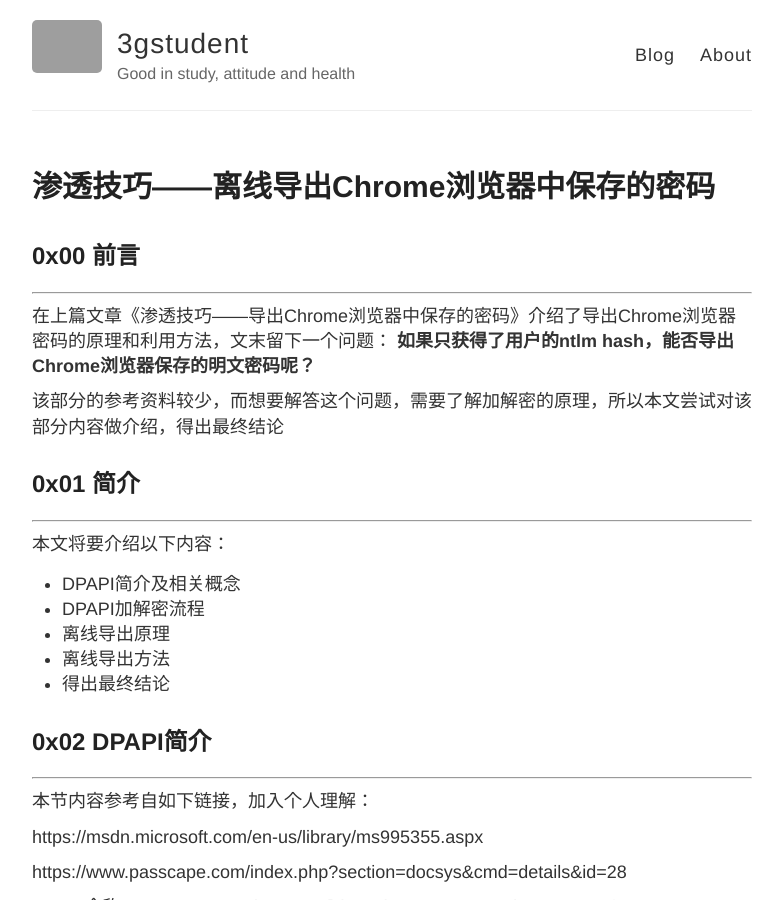
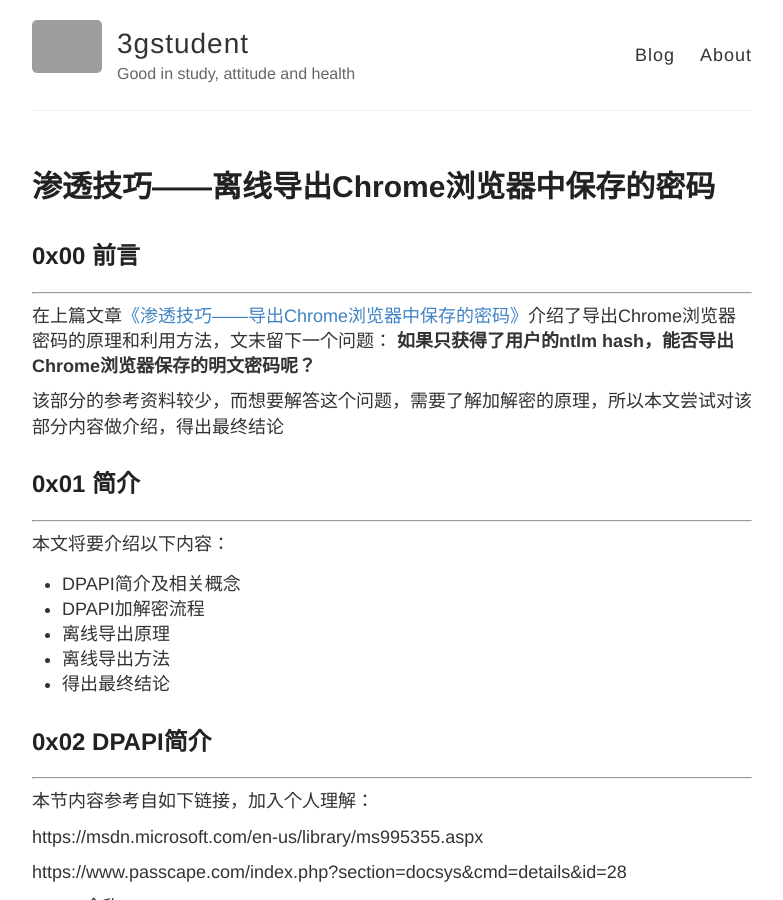
Before and after one commit to 3gstudent/backup-3gstudent.github.io, a Jekyll site: the page built from _posts/2018-1-26-渗透技巧——离线导出Chrome浏览器中保存的密码.md, in a window 1280 px wide and 900 px high. Shown: the whole window, without its empty margins (248-1031 px from the left). Built offline with Jekyll 4.4.1, drawn with Linux system fonts in a browser that asks for light colours; part of the change alters nothing that is shown; grey boxes are pictures that could not be loaded.

```diff
--- a/_posts/2018-1-26-渗透技巧——离线导出Chrome浏览器中保存的密码.md
+++ b/_posts/2018-1-26-渗透技巧——离线导出Chrome浏览器中保存的密码.md
@@ -6,7 +6,7 @@ title: 渗透技巧——离线导出Chrome浏览器中保存的密码
 ## 0x00 前言
 ---
 
-在上篇文章《渗透技巧——导出Chrome浏览器中保存的密码》介绍了导出Chrome浏览器密码的原理和利用方法，文末留下一个问题： **如果只获得了用户的ntlm hash，能否导出Chrome浏览器保存的明文密码呢？**
+在上篇文章[《渗透技巧——导出Chrome浏览器中保存的密码》](https://3gstudent.github.io/3gstudent.github.io/%E6%B8%97%E9%80%8F%E6%8A%80%E5%B7%A7-%E5%AF%BC%E5%87%BAChrome%E6%B5%8F%E8%A7%88%E5%99%A8%E4%B8%AD%E4%BF%9D%E5%AD%98%E7%9A%84%E5%AF%86%E7%A0%81/)介绍了导出Chrome浏览器密码的原理和利用方法，文末留下一个问题： **如果只获得了用户的ntlm hash，能否导出Chrome浏览器保存的明文密码呢？**
 
 该部分的参考资料较少，而想要解答这个问题，需要了解加解密的原理，所以本文尝试对该部分内容做介绍，得出最终结论
 
```
